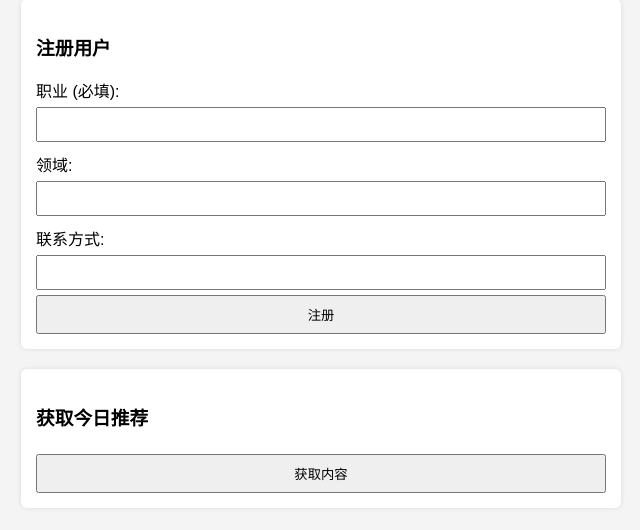
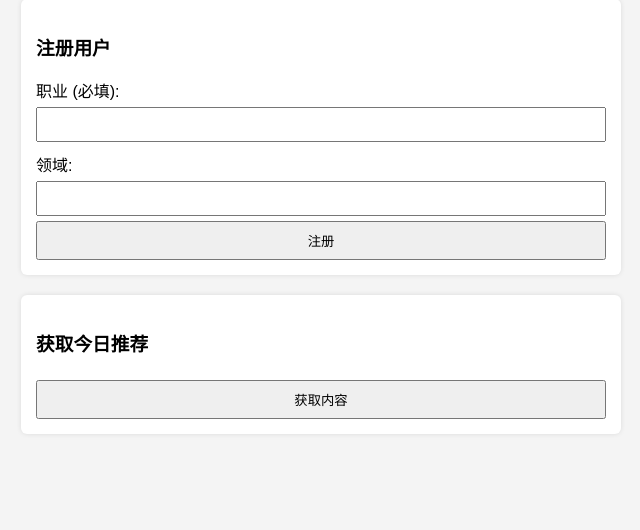
Before and after one commit to MartinZhl/AI, a Flask app: page / in a window 1280 px wide. Shown: the part 136-666 px from the top of the page, without its empty margins (319-959 px from the left). Run offline with Flask 3, Linux system fonts and the light colour scheme.

Commit message:
Update index.html

```diff
--- a/ai_career_assistant/templates/index.html
+++ b/ai_career_assistant/templates/index.html
@@ -45,7 +45,6 @@
     <h3>注册用户</h3>
     <label>职业 (必填): <input type="text" id="profession"></label>
     <label>领域: <input type="text" id="field"></label>
-    <label>联系方式: <input type="text" id="contact"></label>
     <button onclick="register()">注册</button>
   </div>
 
@@ -62,7 +61,7 @@
       const data = {
         profession: document.getElementById("profession").value,
         field: document.getElementById("field").value,
-        contact: document.getElementById("contact").value
+
       };
       fetch(`${BASE_URL}/api/register`, {
         method: "POST",
```
